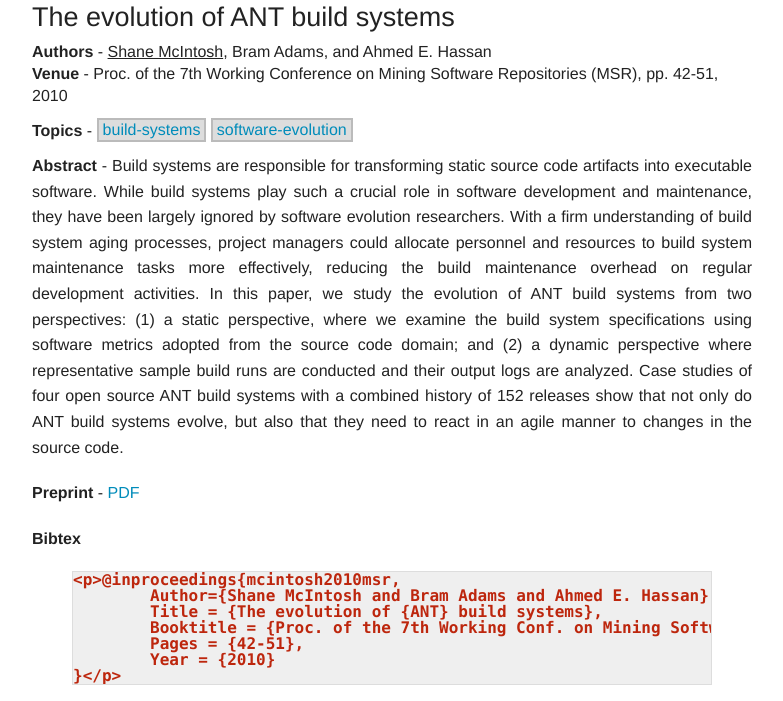
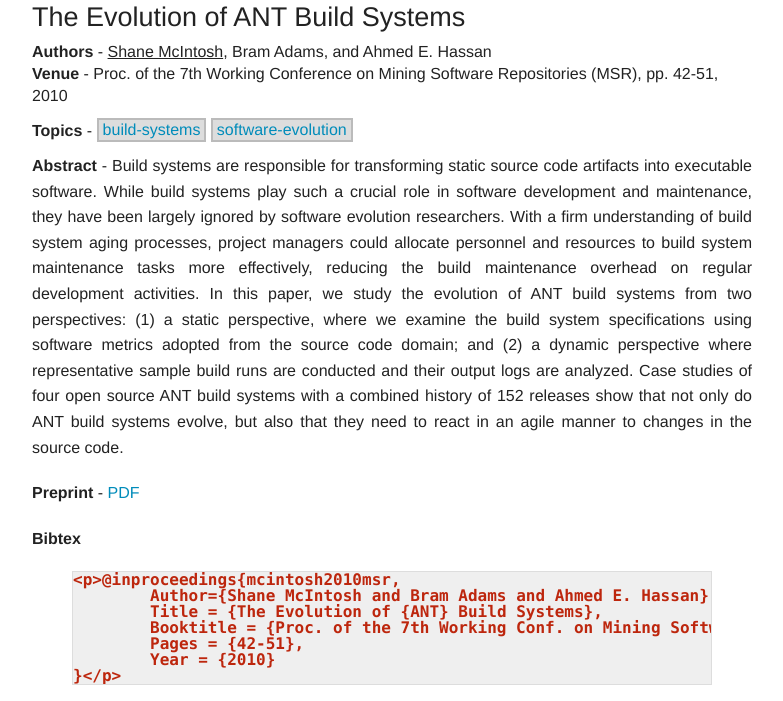
Before and after one commit to smcintosh/smcintosh.github.io, a Jekyll site: the page built from _posts/2010-05-02-the-evolution-of-ant-build-systems.markdown, in a window 1280 px wide, cut to the strip 100-801 px from the top of the page. Shown: the whole strip, without its empty margins (123-906 px from the left). Built offline with Jekyll 4.4.1, drawn with Linux system fonts in a browser that asks for light colours; Markdown is read by kramdown in place of the engine named in the settings.

Commit message:
Correct the capitalization

```diff
--- a/_posts/2010-05-02-the-evolution-of-ant-build-systems.markdown
+++ b/_posts/2010-05-02-the-evolution-of-ant-build-systems.markdown
@@ -2,7 +2,7 @@
 layout: post
 date:  2010-05-02 00:00:00
 type: "confpaper"
-title: "The evolution of ANT build systems"
+title: "The Evolution of ANT Build Systems"
 authors: "<u>Shane McIntosh</u>, Bram Adams, and Ahmed E. Hassan"
 tags: ["build-systems", "software-evolution"]
 venue: Proc. of the 7th Working Conference on Mining Software Repositories (MSR)
@@ -14,7 +14,7 @@ abstract: "Build systems are responsible for transforming static source code art
 ---
 @inproceedings{mcintosh2010msr,
 	Author={Shane McIntosh and Bram Adams and Ahmed E. Hassan},
-	Title = {The evolution of {ANT} build systems},
+	Title = {The Evolution of {ANT} Build Systems},
 	Booktitle = {Proc. of the 7th Working Conf. on Mining Software Repositories (MSR)},
 	Pages = {42-51},
 	Year = {2010}
```
